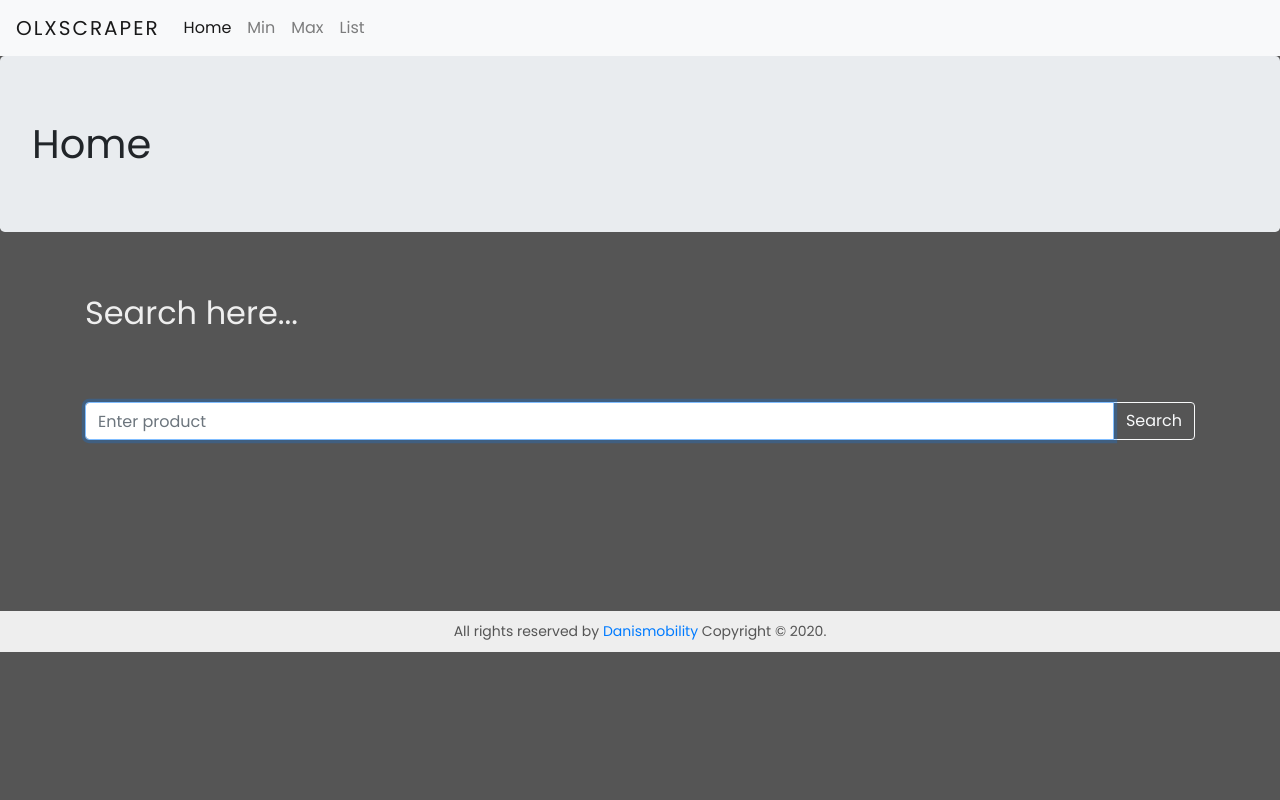
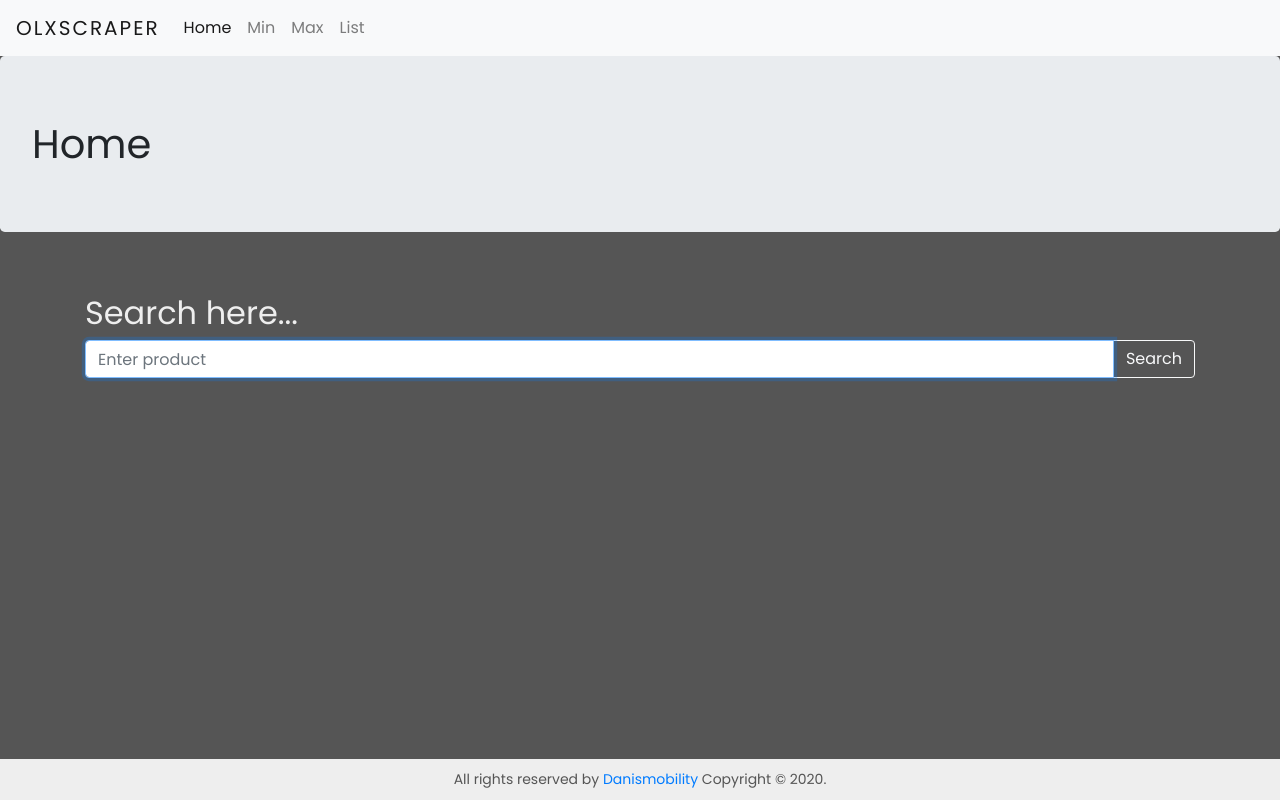
Before and after one commit to whodanyalahmed/OLXScraper, a Django app: page / in a window 1280 px wide. Run offline with Django 3.2, Linux system fonts and the light colour scheme; some libraries are stand-ins or nearby versions.

Commit message:
footer solved

```diff
--- a/scraper/static/css/main.css
+++ b/scraper/static/css/main.css
@@ -4,13 +4,12 @@
 
 body{
     background: #555 !important;
-    min-height:500px;
+    min-height:600px;
 }
 
 h2,h3{
     color:#eee !important;
     line-height: 2em;
-    margin-bottom:20px;
 }
 
 p{
@@ -22,7 +21,6 @@ p{
 }
 .second{
     padding-top:30px;
-    margin-bottom:70px !important;
 }
 
 img{
@@ -31,13 +29,15 @@ img{
 
 
 footer{
+    clear:both;
     background-color: #eee;
     color:#555;
     padding:10px;
     width: 100%;
-    margin-top:12.2em;
     font-size:14px;
     text-align:center;
+    position:absolute;
+    bottom:0px;
 }
 
 
```
